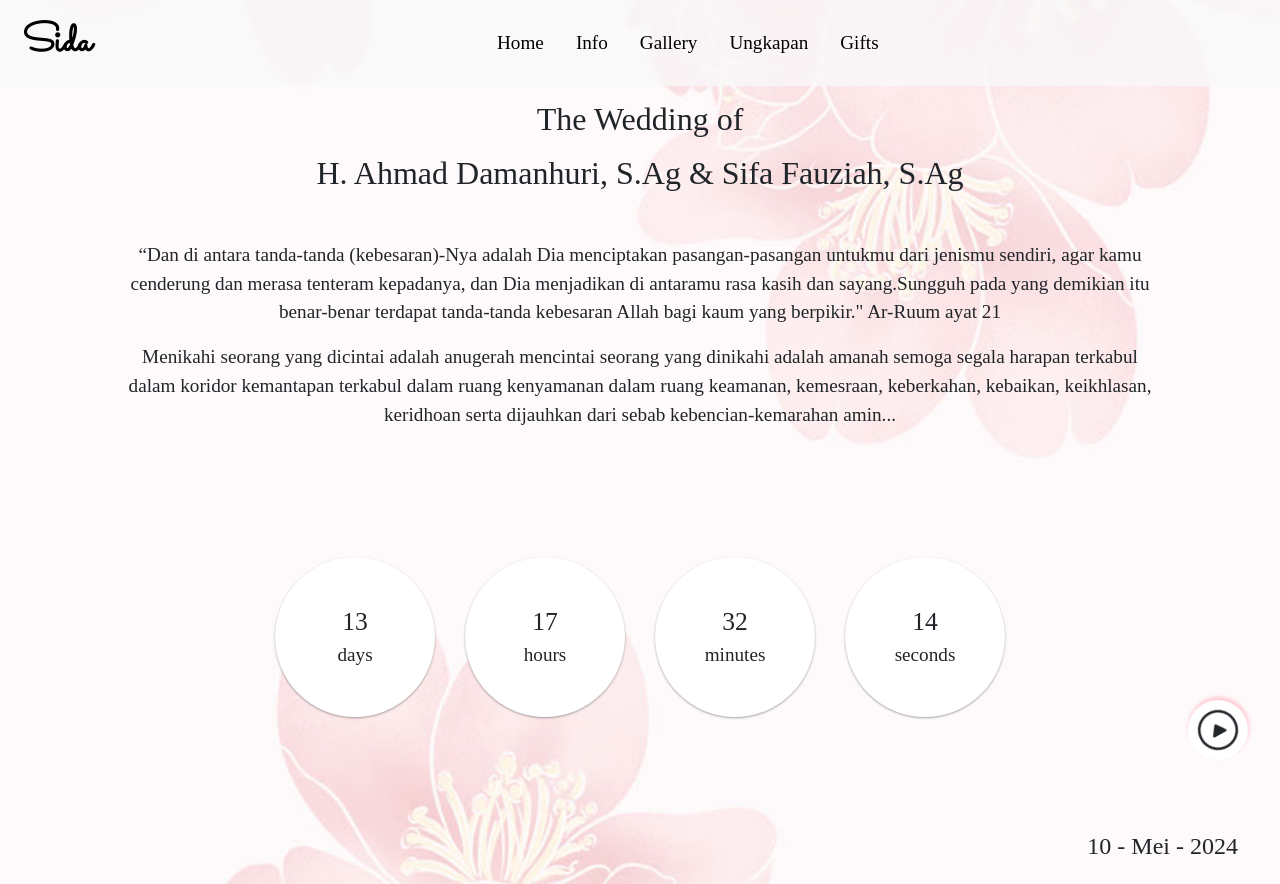
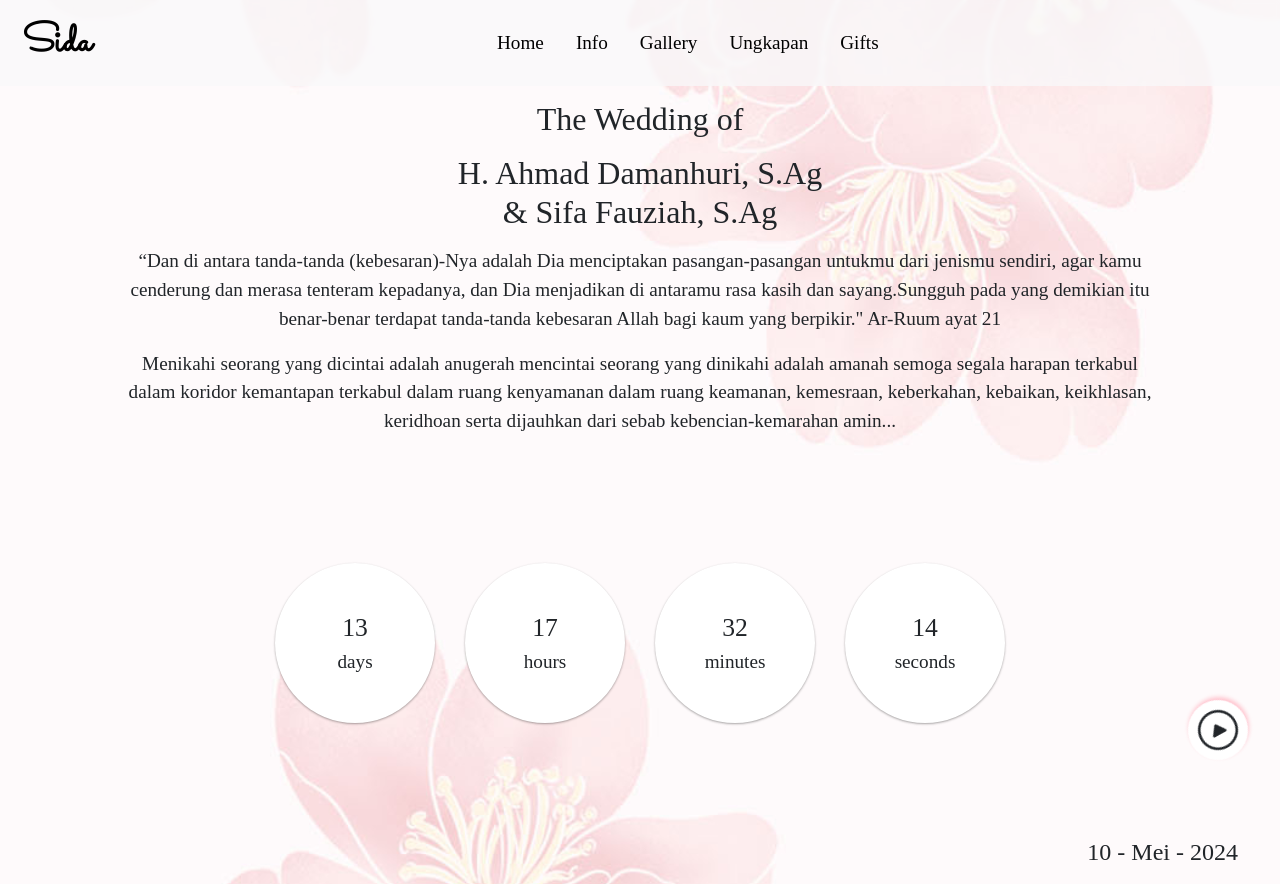
Before and after one commit to anggarun/invitation.github.io, a plain HTML site: page undangan/undangan.html in a window 1280 px wide. Shown: the top 884 px of the page. Drawn offline with nearby package versions, Linux system fonts and the light colour scheme; a script that the page names is missing; a web font is replaced by a local one.

Commit message:
kasih br

```diff
--- a/undangan/undangan.html
+++ b/undangan/undangan.html
@@ -63,7 +63,7 @@
       <!-- home -->
     <div class="container-fluid mycontent text-center" id="home">
         <h3 class="mb-3">The Wedding of</h3>
-        <h2 class="mb-5">H. Ahmad Damanhuri, S.Ag & Sifa Fauziah, S.Ag</h2>
+        <h2 class="mb-3">H. Ahmad Damanhuri, S.Ag <br>& Sifa Fauziah, S.Ag</h2>
         <div class="row d-flex justify-content-center mb-md-5">
           <div class="col-10">
             <p class="mb-3">“Dan di antara tanda-tanda (kebesaran)-Nya adalah Dia menciptakan pasangan-pasangan untukmu dari jenismu sendiri, agar kamu cenderung dan merasa tenteram kepadanya, dan Dia menjadikan di antaramu rasa kasih dan sayang.Sungguh pada yang demikian itu benar-benar terdapat tanda-tanda kebesaran Allah bagi kaum yang berpikir."
```
